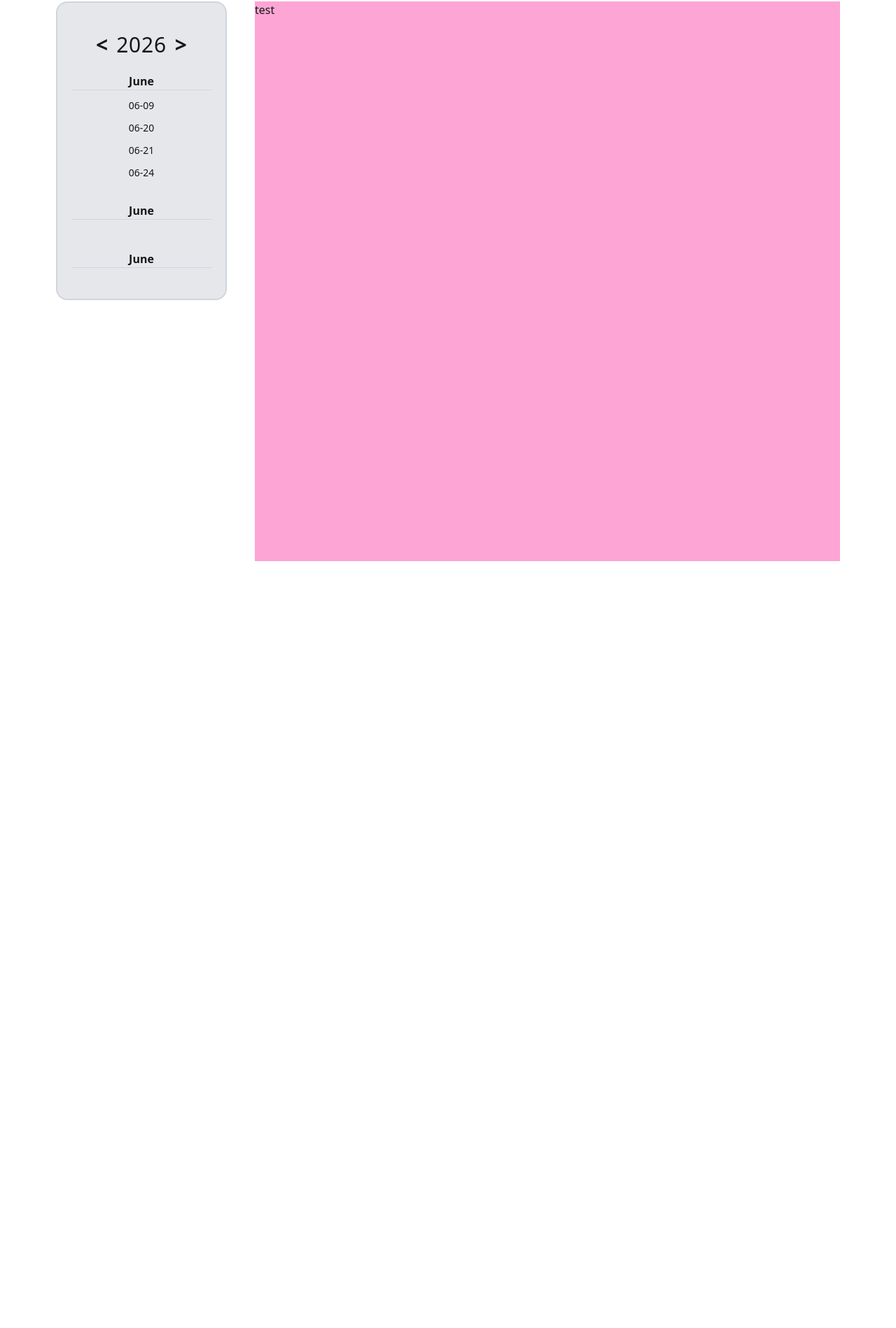
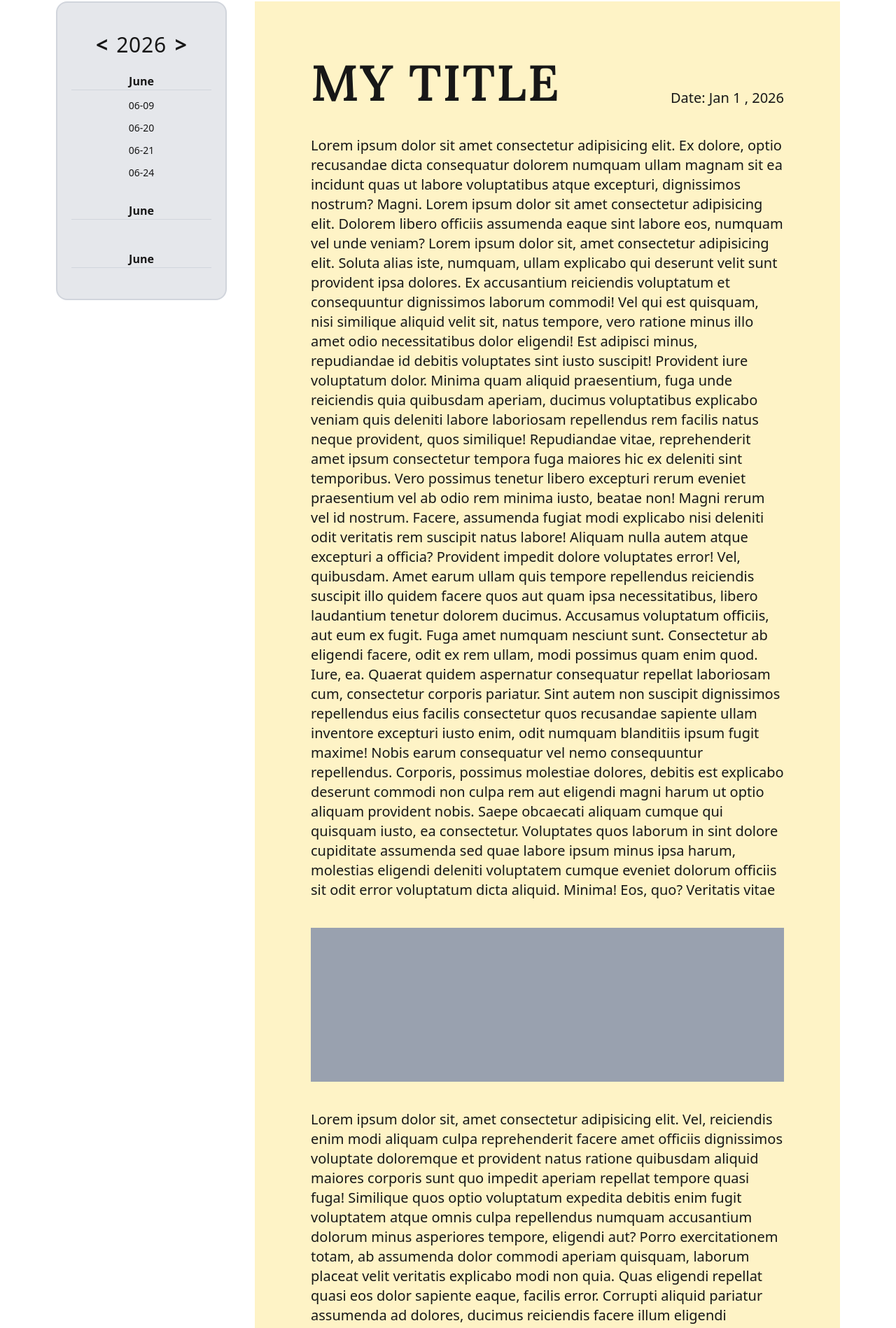
Before and after one commit to dev-zyrushiyao/portfolio-v3, a Next.js app: page /blog in a window 1280 px wide. Shown: the part 579-2477 px from the top of the page at 70% size. Before the commit the page ends 1461 px from the top, so only its background shows below. Built offline with nearby package versions, Linux system fonts and the light colour scheme; a web font is replaced by a local one.

Commit message:
Fixed LineBottom  ,  Modal and Navbar components.

```diff
--- a/app/blog/page.tsx
+++ b/app/blog/page.tsx
@@ -1,6 +1,6 @@
 "use client";
 
-import React, { useRef, useState } from "react";
+import React, { useRef } from "react";
 import MiniBanner from "../components/ui/MiniBanner";
 import { useGSAP } from "@gsap/react";
 import gsap from "gsap";
@@ -12,7 +12,8 @@ const defaultLabel: string = "Blog";
 export default function Blog() {
   const container = useRef<HTMLDivElement>(null);
 
-  const { contextSafe } = useGSAP(() => {
+  const { contextSafe } = useGSAP(
+    () => {
       const blogList = gsap.utils.toArray<HTMLLIElement>(
         ".blog-list-date > li:not(:first-child)",
         container.current,
@@ -32,7 +33,9 @@ export default function Blog() {
         autoAlpha: 0,
         transformOrigin: "0% 0%",
       });
-  }, {});
+    },
+    { scope: container },
+  );
 
   function handleClickBlogMonth(e: React.MouseEvent) {
     //context safe animation inject
@@ -149,7 +152,73 @@ export default function Blog() {
                 </ul>
               </div>
             </div>
-            <div className="blog-content bg-pink-300 w-full h-200">test</div>
+            <div className="content-wrapper bg-amber-100 w-full h-500 p-20 flex flex-col gap-10">
+              <div className="content-title flex flex-row justify-between items-end">
+                <h2>MY TITLE</h2>
+                <p>Date: Jan 1 , 2026</p>
+              </div>
+              <p className="content-details">
+                Lorem ipsum dolor sit amet consectetur adipisicing elit. Ex
+                dolore, optio recusandae dicta consequatur dolorem numquam ullam
+                magnam sit ea incidunt quas ut labore voluptatibus atque
+                excepturi, dignissimos nostrum? Magni. Lorem ipsum dolor sit
+                amet consectetur adipisicing elit. Dolorem libero officiis
+                assumenda eaque sint labore eos, numquam vel unde veniam? Lorem
+                ipsum dolor sit, amet consectetur adipisicing elit. Soluta alias
+                iste, numquam, ullam explicabo qui deserunt velit sunt provident
+                ipsa dolores. Ex accusantium reiciendis voluptatum et
+                consequuntur dignissimos laborum commodi! Vel qui est quisquam,
+                nisi similique aliquid velit sit, natus tempore, vero ratione
+                minus illo amet odio necessitatibus dolor eligendi! Est adipisci
+                minus, repudiandae id debitis voluptates sint iusto suscipit!
+                Provident iure voluptatum dolor. Minima quam aliquid
+                praesentium, fuga unde reiciendis quia quibusdam aperiam,
+                ducimus voluptatibus explicabo veniam quis deleniti labore
+                laboriosam repellendus rem facilis natus neque provident, quos
+                similique! Repudiandae vitae, reprehenderit amet ipsum
+                consectetur tempora fuga maiores hic ex deleniti sint
+                temporibus. Vero possimus tenetur libero excepturi rerum eveniet
+                praesentium vel ab odio rem minima iusto, beatae non! Magni
+                rerum vel id nostrum. Facere, assumenda fugiat modi explicabo
+                nisi deleniti odit veritatis rem suscipit natus labore! Aliquam
+                nulla autem atque excepturi a officia? Provident impedit dolore
+                voluptates error! Vel, quibusdam. Amet earum ullam quis tempore
+                repellendus reiciendis suscipit illo quidem facere quos aut quam
+                ipsa necessitatibus, libero laudantium tenetur dolorem ducimus.
+                Accusamus voluptatum officiis, aut eum ex fugit. Fuga amet
+                numquam nesciunt sunt. Consectetur ab eligendi facere, odit ex
+                rem ullam, modi possimus quam enim quod. Iure, ea. Quaerat
+                quidem aspernatur consequatur repellat laboriosam cum,
+                consectetur corporis pariatur. Sint autem non suscipit
+                dignissimos repellendus eius facilis consectetur quos recusandae
+                sapiente ullam inventore excepturi iusto enim, odit numquam
+                blanditiis ipsum fugit maxime! Nobis earum consequatur vel nemo
+                consequuntur repellendus. Corporis, possimus molestiae dolores,
+                debitis est explicabo deserunt commodi non culpa rem aut
+                eligendi magni harum ut optio aliquam provident nobis. Saepe
+                obcaecati aliquam cumque qui quisquam iusto, ea consectetur.
+                Voluptates quos laborum in sint dolore cupiditate assumenda sed
+                quae labore ipsum minus ipsa harum, molestias eligendi deleniti
+                voluptatem cumque eveniet dolorum officiis sit odit error
+                voluptatum dicta aliquid. Minima! Eos, quo? Veritatis vitae
+              </p>
+              <div className="bg-gray-400 h-100 w-full"></div>
+              <p>
+                Lorem ipsum dolor sit, amet consectetur adipisicing elit. Vel,
+                reiciendis enim modi aliquam culpa reprehenderit facere amet
+                officiis dignissimos voluptate doloremque et provident natus
+                ratione quibusdam aliquid maiores corporis sunt quo impedit
+                aperiam repellat tempore quasi fuga! Similique quos optio
+                voluptatum expedita debitis enim fugit voluptatem atque omnis
+                culpa repellendus numquam accusantium dolorum minus asperiores
+                tempore, eligendi aut? Porro exercitationem totam, ab assumenda
+                dolor commodi aperiam quisquam, laborum placeat velit veritatis
+                explicabo modi non quia. Quas eligendi repellat quasi eos dolor
+                sapiente eaque, facilis error. Corrupti aliquid pariatur
+                assumenda ad dolores, ducimus reiciendis facere illum eligendi
+                voluptatem dicta beatae ea?
+              </p>
+            </div>
           </div>
         </div>
       </main>
--- a/app/components/svg/LineBottom.tsx
+++ b/app/components/svg/LineBottom.tsx
@@ -10,7 +10,7 @@ export default function LineBottom({
       <line
         style={{
           fill: "none",
-          stroke: "rgb(0, 0, 0)",
+          // stroke: "rgb(0, 0, 0)",
           strokeWidth: `${strokeWidthProps ?? 7}px`,
           strokeLinecap: "round",
         }}
--- a/app/components/ui/NavBar.tsx
+++ b/app/components/ui/NavBar.tsx
@@ -75,7 +75,7 @@ export default function NavBar() {
       const hamburgerMenu = container.current?.querySelector(".mobile-menu");
       if (!hamburgerPath || !hamburgerMenu) return;
 
-      //hover line animation
+      //toggle hamburger animation
       const hamburgerTl = gsap
         .timeline({ paused: true })
         .fromTo(hamburgerMenu, { xPercent: 0 }, { xPercent: -100 });
--- a/app/components/ui/ProjectModal.tsx
+++ b/app/components/ui/ProjectModal.tsx
@@ -68,7 +68,7 @@ export default function ProjectModal({ selectedProject }: ProjectModalProp) {
           <div className="modal-project-link flex flex-row flex-wrap lg:justify-end justify-start gap-3 w-full">
             {selectedProject.demo_url && (
               <Link href={selectedProject.demo_url} target="_blank">
-                <PrimaryButton label="Live Demo" />
+                <PrimaryButton label="Live Demo" type="button" />
               </Link>
             )}
 
--- a/app/projects/page.tsx
+++ b/app/projects/page.tsx
@@ -3,7 +3,7 @@
 import React, { useEffect, useRef, useState } from "react";
 import { useGSAP } from "@gsap/react";
 import CloseIcon from "../components/svg/CloseIcon";
-import { addInitData, getProjects, ProjectProp } from "../services/projects";
+import { getProjects, ProjectProp } from "../services/projects";
 import ProjectCard from "../components/ui/ProjectCard";
 import ProjectModal from "../components/ui/ProjectModal";
 import LoadingProjectCard from "../components/ui/LoadingProjectCard";
@@ -47,7 +47,7 @@ export default function Projects() {
         document.body.style.overflow = "unset";
       }
     },
-    { scope: container, dependencies: [isModalOpen] },
+    { scope: container, dependencies: [] },
   );
 
   function handleClickModal(): void {
```
Lines whose indentation alone changed are shown as unchanged.
